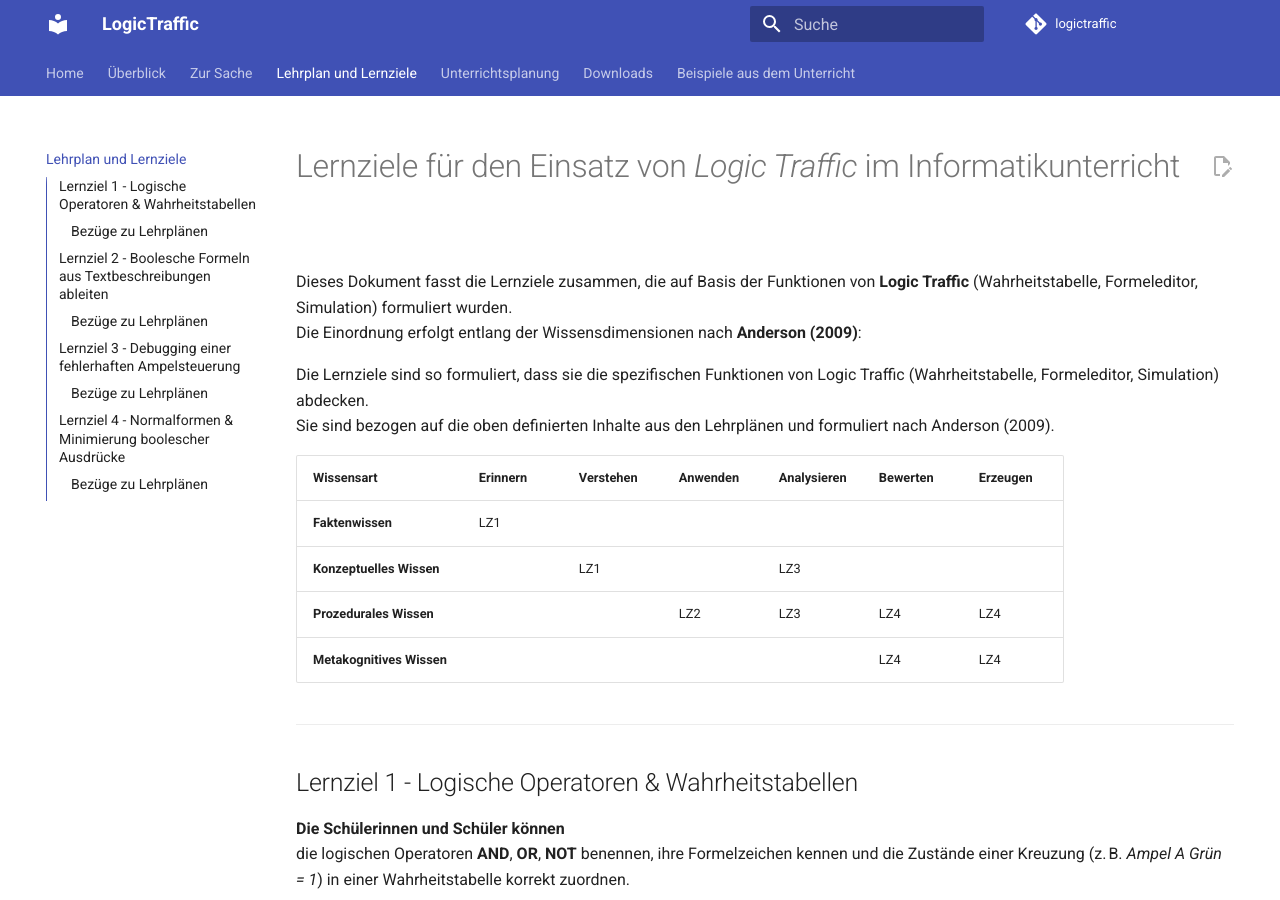
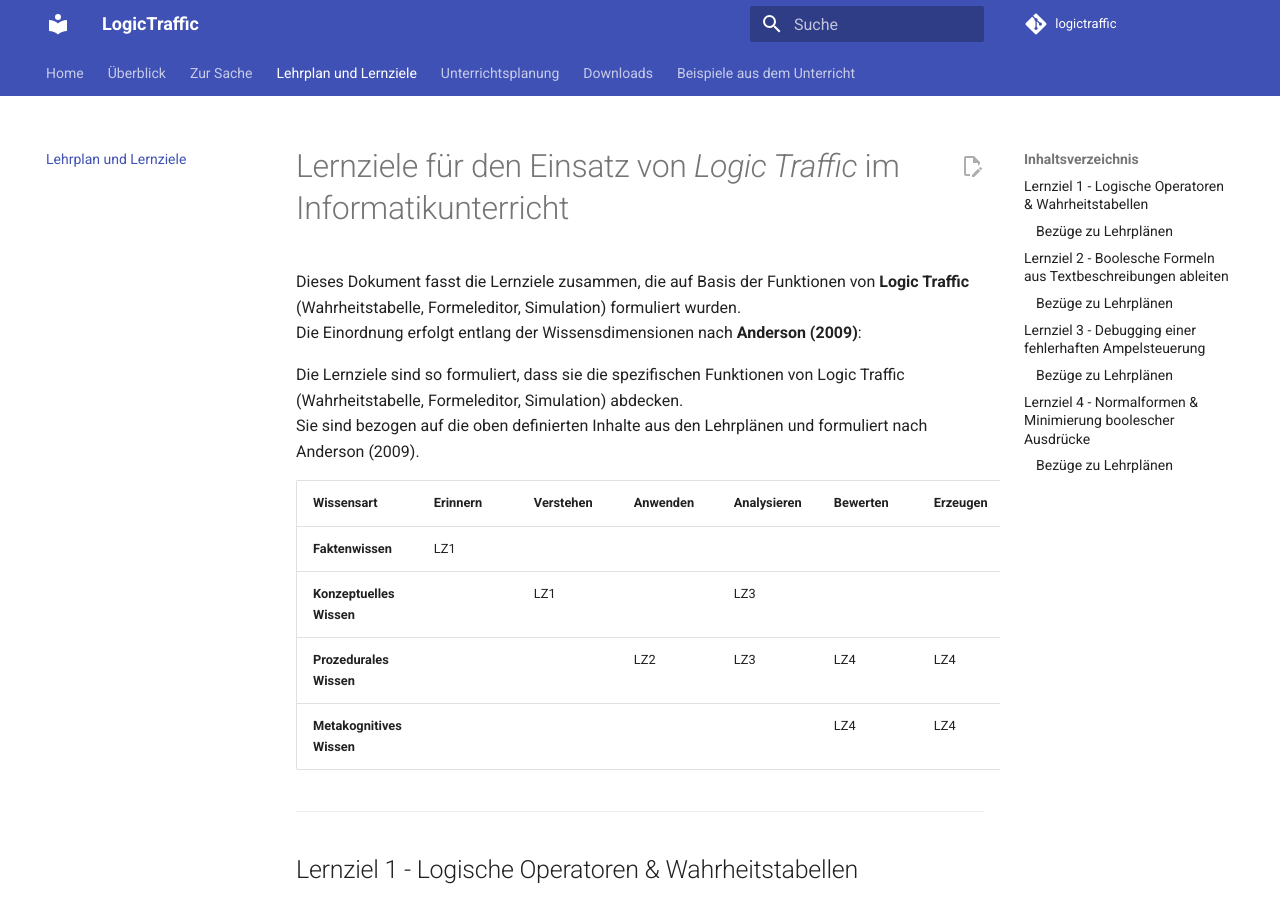
Before and after one commit to salomegolden/logictraffic, an MkDocs documentation site: the page built from docs/goals.md, in a window 1280 px wide and 900 px high. Built offline with MkDocs 1.6.1 and Material for MkDocs 9.7.7, drawn with Linux system fonts in a browser that asks for light colours; comment, search, counter and statistics services are not loaded.

Commit message:
Update mkdocs.yml

```diff
--- a/mkdocs.yml
+++ b/mkdocs.yml
@@ -5,18 +5,17 @@
 repo_url: https://github.com/salomegolden/logictraffic
 site_url: https://salomegolden.github.io/logictraffic/
 docs_dir: docs
+edit_uri: edit/main/docs/
 
 theme:
   name: material
   language: de
   features:
     - navigation.instant
-    - navigation.tracking
     - navigation.tabs
     - navigation.sections
     - content.code.copy
     - content.action.edit
-    - toc.integrate
     - search.suggest
     - search.highlight
     - search.share
```
